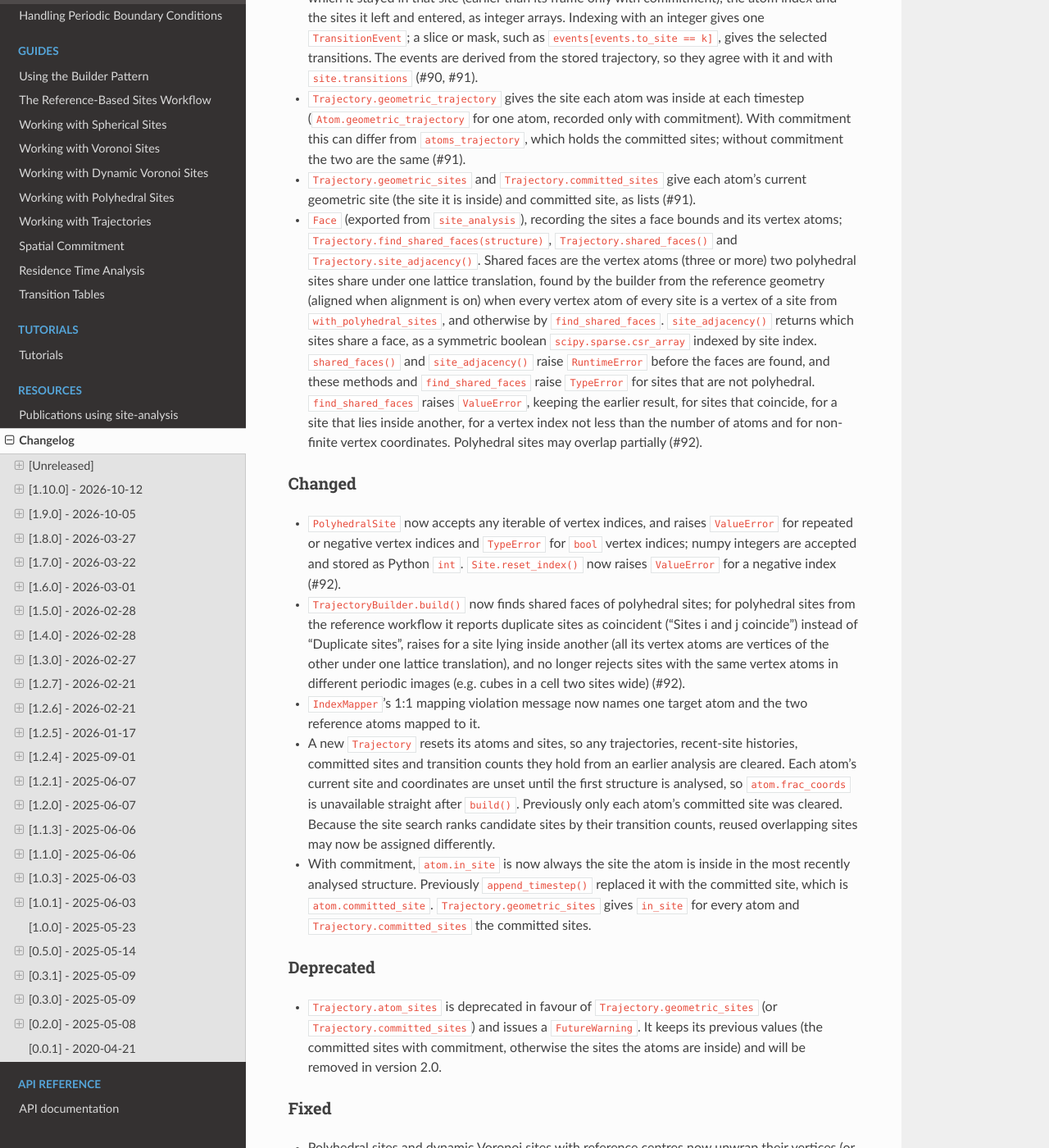
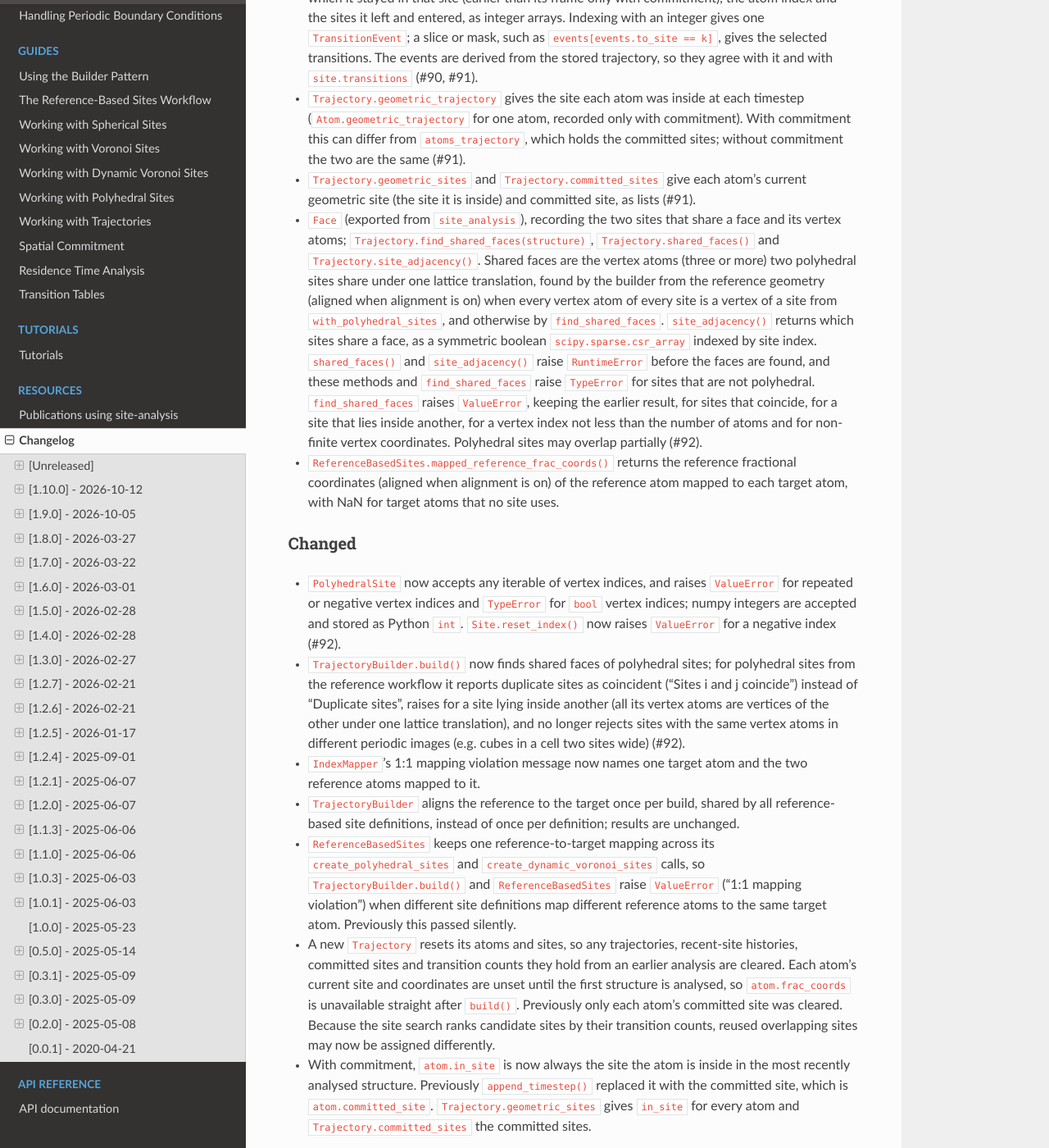
Before and after one commit to bjmorgan/site-analysis, a Sphinx documentation site: the page built from docs/source/changelog.md, in a window 1280 px wide and 1400 px high, scrolled down 450 px. Shown: the whole window at 82% size. Built offline with Sphinx 7.4.7 and the Read the Docs theme 3.1.0, drawn with Linux system fonts in a browser that asks for light colours.

Commit message:
Type shared faces as between two sites and tidy leftovers

```diff
--- a/CHANGELOG.md
+++ b/CHANGELOG.md
@@ -11,13 +11,16 @@ The format is based on [Keep a Changelog](https://keepachangelog.com/en/1.1.0/).
 - `Trajectory.transition_events()` returns every transition of an atom between sites, as a `TransitionEvents` (exported from `site_analysis`, with `TransitionEvent`): the frame (from 0) and timestep label at which it is counted in its new site, the earliest frame, and its label, from which it stayed in that site (earlier than its frame only with commitment), the atom index and the sites it left and entered, as integer arrays. Indexing with an integer gives one `TransitionEvent`; a slice or mask, such as `events[events.to_site == k]`, gives the selected transitions. The events are derived from the stored trajectory, so they agree with it and with `site.transitions` (#90, #91).
 - `Trajectory.geometric_trajectory` gives the site each atom was inside at each timestep (`Atom.geometric_trajectory` for one atom, recorded only with commitment). With commitment this can differ from `atoms_trajectory`, which holds the committed sites; without commitment the two are the same (#91).
 - `Trajectory.geometric_sites` and `Trajectory.committed_sites` give each atom's current geometric site (the site it is inside) and committed site, as lists (#91).
-- `Face` (exported from `site_analysis`), recording the sites a face bounds and its vertex atoms; `Trajectory.find_shared_faces(structure)`, `Trajectory.shared_faces()` and `Trajectory.site_adjacency()`. Shared faces are the vertex atoms (three or more) two polyhedral sites share under one lattice translation, found by the builder from the reference geometry (aligned when alignment is on) when every vertex atom of every site is a vertex of a site from `with_polyhedral_sites`, and otherwise by `find_shared_faces`. `site_adjacency()` returns which sites share a face, as a symmetric boolean `scipy.sparse.csr_array` indexed by site index. `shared_faces()` and `site_adjacency()` raise `RuntimeError` before the faces are found, and these methods and `find_shared_faces` raise `TypeError` for sites that are not polyhedral. `find_shared_faces` raises `ValueError`, keeping the earlier result, for sites that coincide, for a site that lies inside another, for a vertex index not less than the number of atoms and for non-finite vertex coordinates. Polyhedral sites may overlap partially (#92).
+- `Face` (exported from `site_analysis`), recording the two sites that share a face and its vertex atoms; `Trajectory.find_shared_faces(structure)`, `Trajectory.shared_faces()` and `Trajectory.site_adjacency()`. Shared faces are the vertex atoms (three or more) two polyhedral sites share under one lattice translation, found by the builder from the reference geometry (aligned when alignment is on) when every vertex atom of every site is a vertex of a site from `with_polyhedral_sites`, and otherwise by `find_shared_faces`. `site_adjacency()` returns which sites share a face, as a symmetric boolean `scipy.sparse.csr_array` indexed by site index. `shared_faces()` and `site_adjacency()` raise `RuntimeError` before the faces are found, and these methods and `find_shared_faces` raise `TypeError` for sites that are not polyhedral. `find_shared_faces` raises `ValueError`, keeping the earlier result, for sites that coincide, for a site that lies inside another, for a vertex index not less than the number of atoms and for non-finite vertex coordinates. Polyhedral sites may overlap partially (#92).
+- `ReferenceBasedSites.mapped_reference_frac_coords()` returns the reference fractional coordinates (aligned when alignment is on) of the reference atom mapped to each target atom, with NaN for target atoms that no site uses.
 
 ### Changed
 
 - `PolyhedralSite` now accepts any iterable of vertex indices, and raises `ValueError` for repeated or negative vertex indices and `TypeError` for `bool` vertex indices; numpy integers are accepted and stored as Python `int`. `Site.reset_index()` now raises `ValueError` for a negative index (#92).
 - `TrajectoryBuilder.build()` now finds shared faces of polyhedral sites; for polyhedral sites from the reference workflow it reports duplicate sites as coincident ("Sites i and j coincide") instead of "Duplicate sites", raises for a site lying inside another (all its vertex atoms are vertices of the other under one lattice translation), and no longer rejects sites with the same vertex atoms in different periodic images (e.g. cubes in a cell two sites wide) (#92).
 - `IndexMapper`'s 1:1 mapping violation message now names one target atom and the two reference atoms mapped to it.
+- `TrajectoryBuilder` aligns the reference to the target once per build, shared by all reference-based site definitions, instead of once per definition; results are unchanged.
+- `ReferenceBasedSites` keeps one reference-to-target mapping across its `create_polyhedral_sites` and `create_dynamic_voronoi_sites` calls, so `TrajectoryBuilder.build()` and `ReferenceBasedSites` raise `ValueError` ("1:1 mapping violation") when different site definitions map different reference atoms to the same target atom. Previously this passed silently.
 - A new `Trajectory` resets its atoms and sites, so any trajectories, recent-site histories, committed sites and transition counts they hold from an earlier analysis are cleared. Each atom's current site and coordinates are unset until the first structure is analysed, so `atom.frac_coords` is unavailable straight after `build()`. Previously only each atom's committed site was cleared. Because the site search ranks candidate sites by their transition counts, reused overlapping sites may now be assigned differently.
 - With commitment, `atom.in_site` is now always the site the atom is inside in the most recently analysed structure. Previously `append_timestep()` replaced it with the committed site, which is `atom.committed_site`. `Trajectory.geometric_sites` gives `in_site` for every atom and `Trajectory.committed_sites` the committed sites.
 
```
Also changed, not shown: docs/source/guides/builders.md (+1 -1 lines), docs/source/guides/reference_workflow.md (+6 -0 lines), 4 other files.
